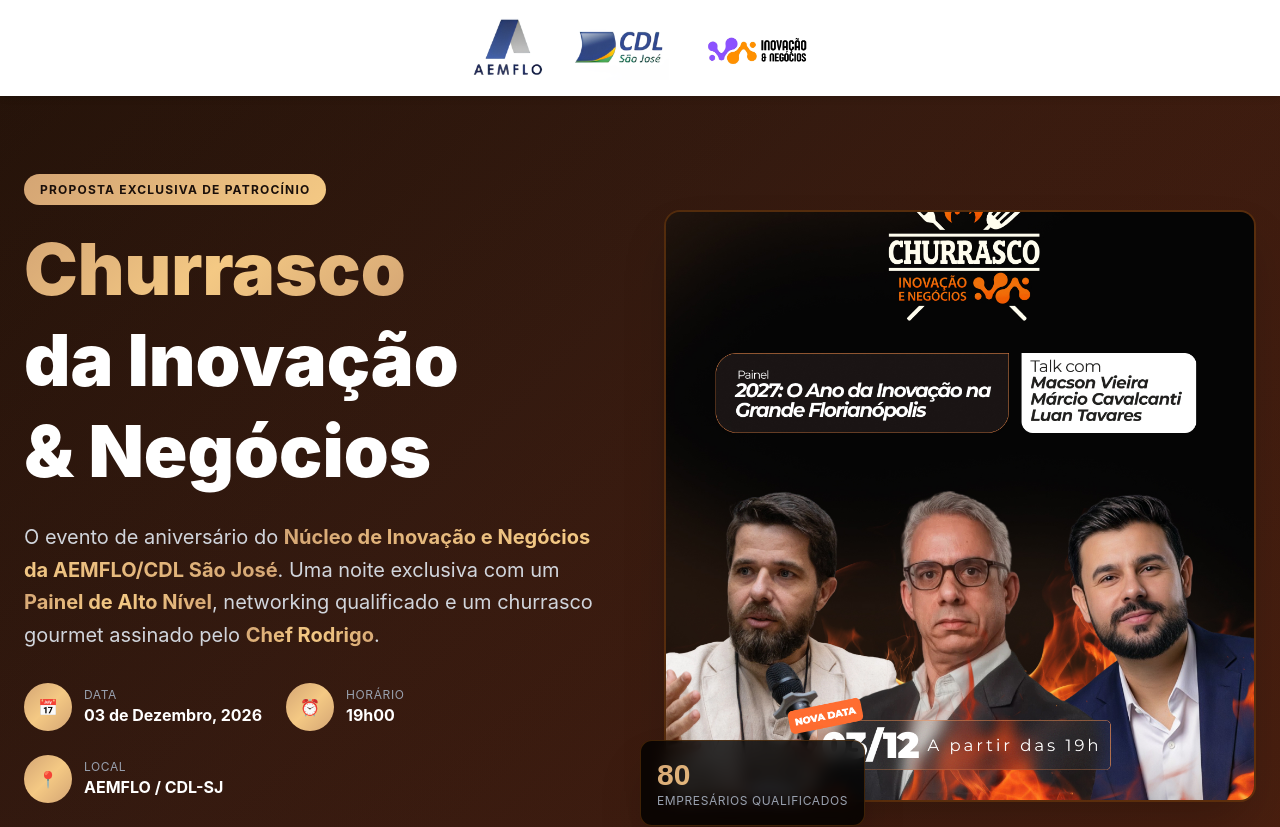
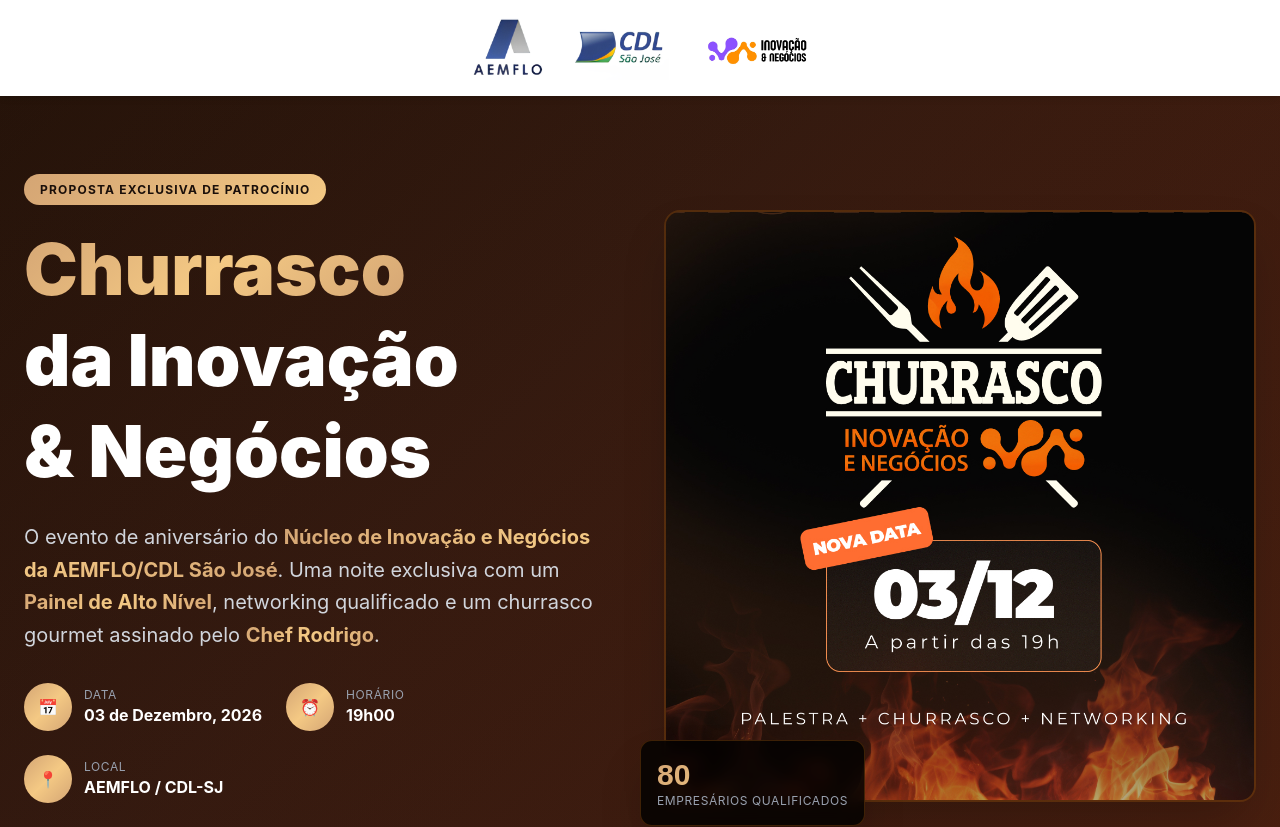
Before and after one commit to voainova/churrasco_n-in, a React (Vite) app: page / in a window 1280 px wide. Shown: the top 827 px of the page. Built offline with nearby package versions, Linux system fonts and the light colour scheme; a small style sheet from the web is missing.

Commit message:
Update HeroSection.tsx

```diff
--- a/src/components/HeroSection.tsx
+++ b/src/components/HeroSection.tsx
@@ -58,7 +58,7 @@ export default function HeroSection() {
           <div className="fade-in relative">
             <div className="aspect-square rounded-2xl overflow-hidden border-2 border-yellow-900/50 shadow-2xl">
               <img
-                src="/assets/Arte_feed_palestrantes.jpeg"
+                src="/assets/Arte_feed.jpeg"
                 className="w-full h-full object-cover"
                 alt="Palestrantes do Talk Show 2027: O Ano da Inovação na Grande Florianópolis"
               />
```
